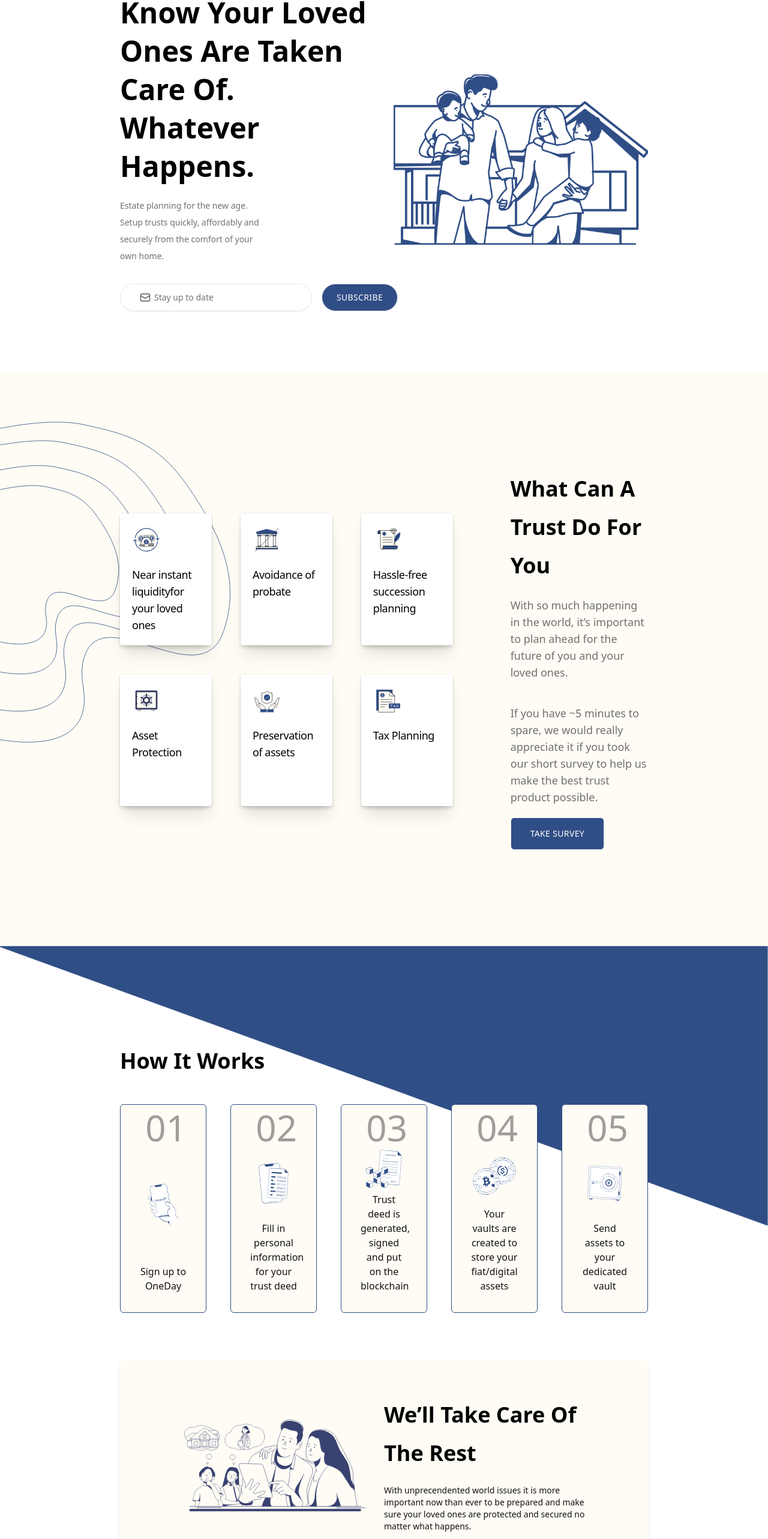
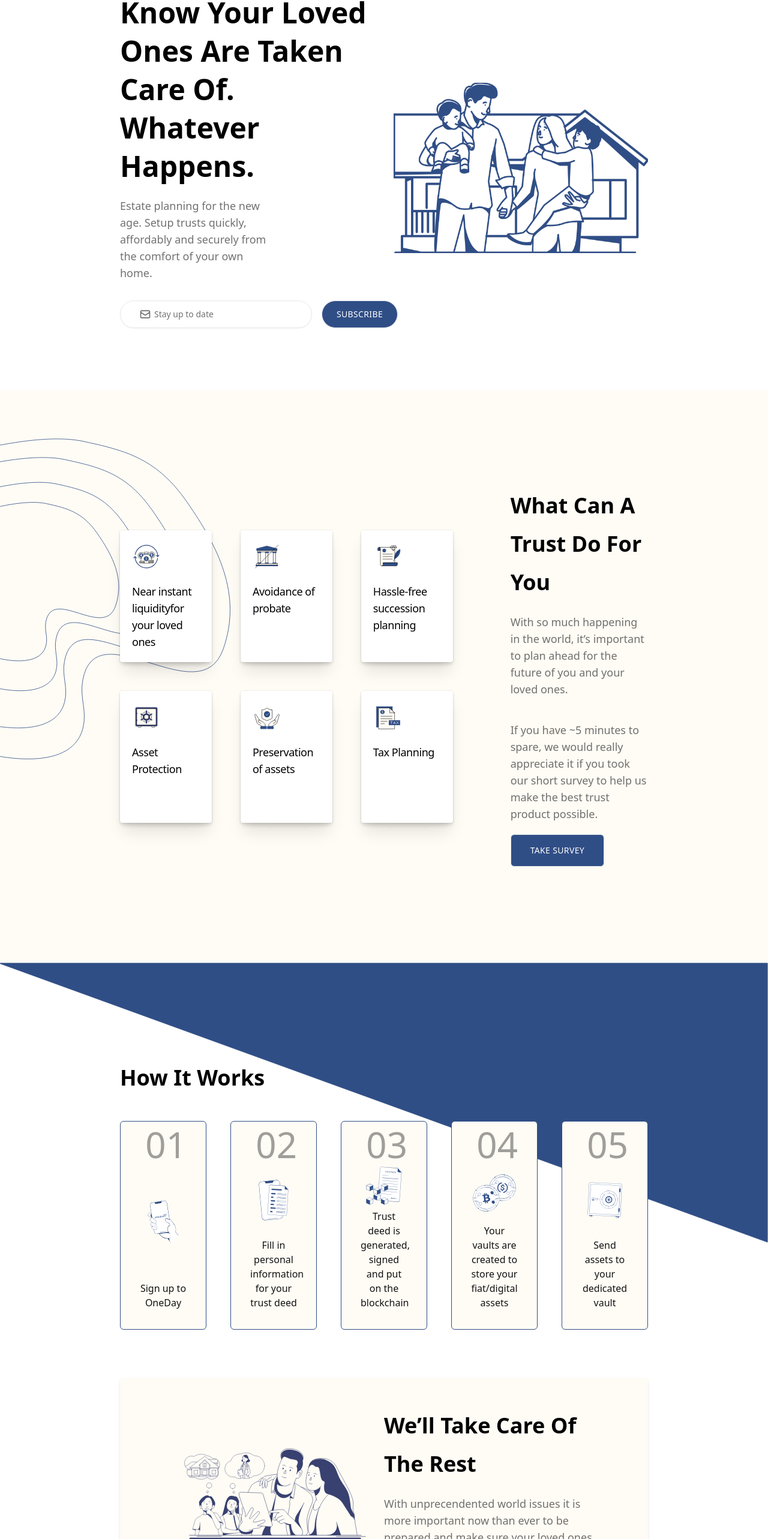
Before and after one commit to jonahcastro/oneday, a Next.js app: page / in a window 1280 px wide. Shown: the part 221-2787 px from the top of the page at 60% size. Built offline with nearby package versions, Linux system fonts and the light colour scheme; a web font is replaced by a local one.

Commit message:
change font sizes

```diff
--- a/layouts/Banner.jsx
+++ b/layouts/Banner.jsx
@@ -48,7 +48,7 @@ export default function Banner() {
                 Know your loved ones are taken care of. Whatever happens.
               </h1>
 
-              <p className="mt-5 mr-24 font-sans text-sm leading-7 text-secondary/60 lg:pr-20">
+              <p className="mt-5 mr-24 font-sans text-sm leading-7 text-secondary/60 md:text-lg lg:pr-20">
                 Estate planning for the new age. Setup trusts quickly,
                 affordably and securely from the comfort of your own home.
               </p>
--- a/layouts/Services.jsx
+++ b/layouts/Services.jsx
@@ -118,7 +118,7 @@ export default function Services() {
             <h1 className="font-display text-3xl font-bold capitalize leading-8 md:text-4xl lg:leading-12">
               We’ll Take Care of the Rest
             </h1>
-            <p className="mt-5 text-left font-sans text-sm leading-7 text-secondary md:text-sm">
+            <p className="mt-5 text-left font-sans text-sm leading-7 text-secondary/60 md:text-lg">
               With unprecendented world issues it is more important now than
               ever to be prepared and make sure your loved ones are protected
               and secured no matter what happens.
```
